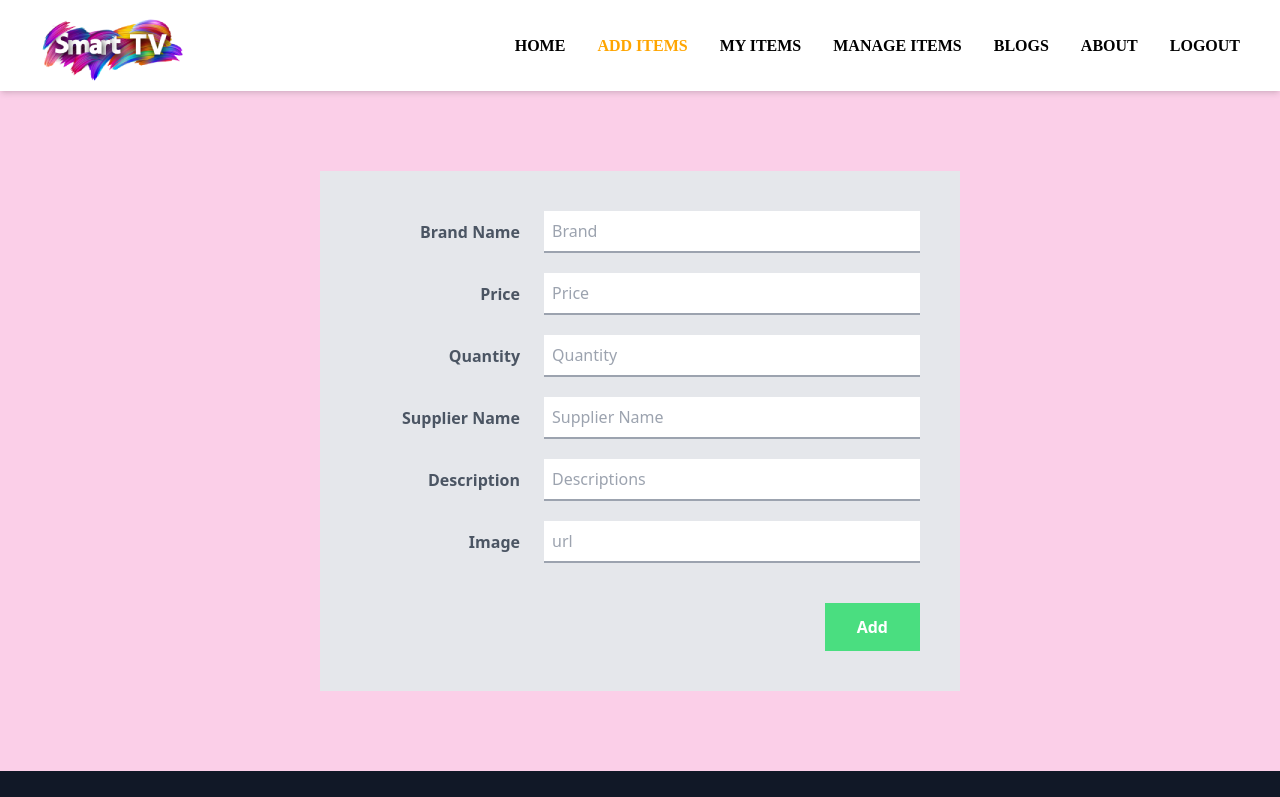
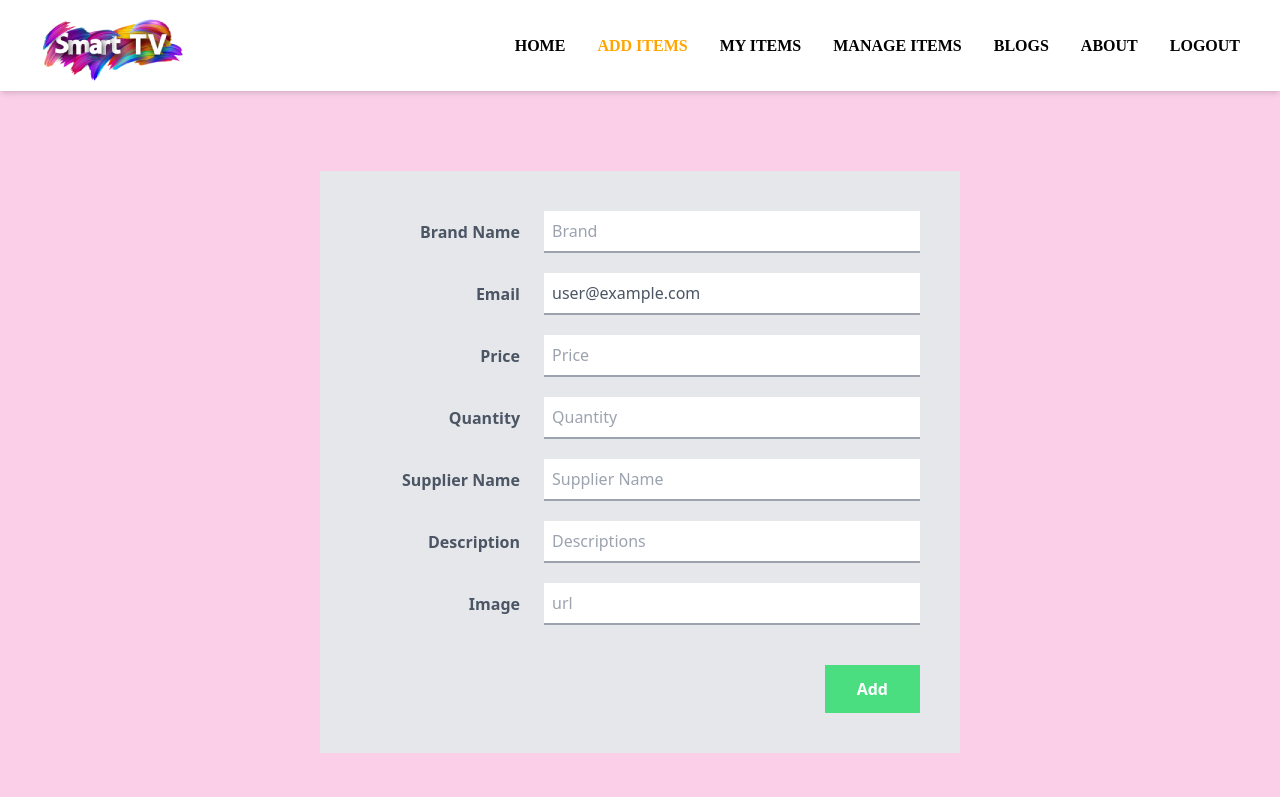
Before and after one commit to shoronshaha/smart-tv-warehouse-client, a React (Create React App) app: page /addItems in a window 1280 px wide. Shown: the top 797 px of the page. Built offline with nearby package versions, Linux system fonts and the light colour scheme; no server answers; sample sign-in values are in the browser's storage; what tw-elements would draw is missing.

Commit message:
added email input fill for added items page

```diff
--- a/src/App.js
+++ b/src/App.js
@@ -12,6 +12,7 @@ import Footer from './Components/Shared/Footer/Footer';
 import Navbar from './Components/Shared/Navbar/Navbar';
 import ItemDetails from './Components/ItemDetails/ItemDetails';
 import { ToastContainer } from 'react-toastify';
+import MyItems from './Components/MyItems/MyItems';
 
 function App() {
 
@@ -25,6 +26,11 @@ function App() {
         <Route path='/addItems' element={
           <RequireAuth>
             <AddItems></AddItems>
+          </RequireAuth>
+        }></Route>
+        <Route path='/myItems' element={
+          <RequireAuth>
+            <MyItems></MyItems>
           </RequireAuth>
         }></Route>
         <Route path='/manageItems' element={
--- a/src/Components/AddItems/AddItems.js
+++ b/src/Components/AddItems/AddItems.js
@@ -1,12 +1,22 @@
 import React from 'react';
 import axios from 'axios';
 import { toast } from 'react-toastify';
+import userEvent from '@testing-library/user-event';
+import { useAuthState } from 'react-firebase-hooks/auth';
+import auth from '../../Firebase/Firebase.init';
 
 const AddItems = () => {
+    const [user] = useAuthState(auth);
+
+    if (user) {
+        console.log(user);
+    }
+
     const handleSubmit = async (event) => {
         event.preventDefault();
         const addItem = {
             brand: event.target.brand.value,
+            email: event.target.email.value,
             price: event.target.price.value,
             quantity: event.target.quantity.value,
             supplierName: event.target.supplierName.value,
@@ -35,6 +45,22 @@ const AddItems = () => {
                             className="p-2 flex-1 py-2 border-b-2 border-gray-400 focus:border-green-400
                       text-gray-600 placeholder-gray-400
                       outline-none"
+                        />
+
+                    </div>
+                    <div className="flex items-center mb-5">
+                        <label className="inline-block w-40 mr-6 text-right font-bold text-gray-600">
+                            Email
+                        </label>
+                        <input
+                            readOnly
+                            value={user?.email}
+                            type="text"
+                            name="email"
+                            placeholder="Email"
+                            className="p-2 flex-1 py-2 border-b-2 border-gray-400 focus:border-green-400
+                      text-gray-600 placeholder-gray-400
+                      outline-none "
                         />
                     </div>
                     <div className="flex items-center mb-5">
@@ -72,8 +98,8 @@ const AddItems = () => {
                             name="supplierName"
                             placeholder="Supplier Name"
                             className="p-2 flex-1 py-2 border-b-2 border-gray-400 focus:border-green-400
-                      text-gray-600 placeholder-gray-400
-                      outline-none"
+                        text-gray-600 placeholder-gray-400
+                        outline-none"
                         />
                     </div>
 
```
Also changed, not shown: public/items.json (+0 -16 lines).
